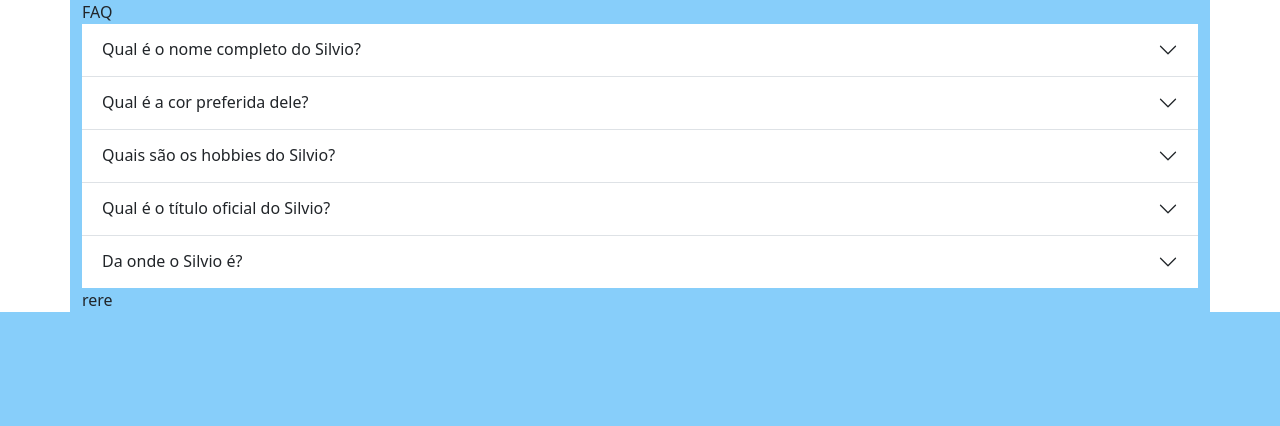
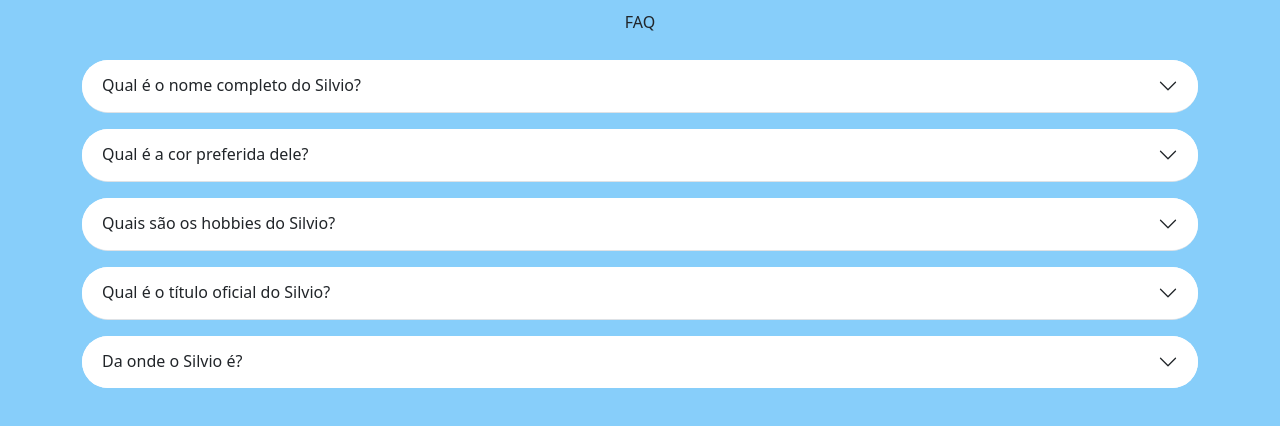
Before and after one commit to Zyncronia/FAQ, a plain HTML site: page index.html in a window 1280 px wide. Drawn offline with nearby package versions, Linux system fonts and the light colour scheme.

Commit message:
terminado o projeto e colocado o border radius

```diff
--- a/index.html
+++ b/index.html
@@ -13,7 +13,7 @@
         <header>FAQ</header>
 
         <div class="accordion accordion-flush" id="accordionFlushExample">
-            <div class="accordion-item">
+            <div class="accordion-item my-3">
               <h2 class="accordion-header">
                 <button class="accordion-button collapsed" type="button" data-bs-toggle="collapse" data-bs-target="#flush-collapseOne" aria-expanded="false" aria-controls="flush-collapseOne">
                  Qual é o nome completo do Silvio?
@@ -23,7 +23,7 @@
                 <div class="accordion-body">Silvio da Silva Sauro Junior </div>
               </div>
             </div>
-            <div class="accordion-item">
+            <div class="accordion-item my-3">
               <h2 class="accordion-header">
                 <button class="accordion-button collapsed" type="button" data-bs-toggle="collapse" data-bs-target="#flush-collapseTwo" aria-expanded="false" aria-controls="flush-collapseTwo">
                   Qual é a cor preferida dele?
@@ -33,7 +33,7 @@
                 <div class="accordion-body">Azul.</div>
               </div>
             </div>
-            <div class="accordion-item">
+            <div class="accordion-item my-3">
               <h2 class="accordion-header">
                 <button class="accordion-button collapsed" type="button" data-bs-toggle="collapse" data-bs-target="#flush-collapseThree" aria-expanded="false" aria-controls="flush-collapseThree">
                   Quais são os hobbies do Silvio?
@@ -43,7 +43,7 @@
                 <div class="accordion-body">Andar de bicicleta, nadar na piscina e passear em São Chico.</div>
               </div>
             </div>
-            <div class="accordion-item">
+            <div class="accordion-item my-3">
                 <h2 class="accordion-header">
                   <button class="accordion-button collapsed" type="button" data-bs-toggle="collapse" data-bs-target="#flush-collapseFour" aria-expanded="false" aria-controls="flush-collapseFour">
                     Qual é o título oficial do Silvio?
@@ -53,7 +53,7 @@
                   <div class="accordion-body">Patrimônio cultural e tombado do SENAI Joinville - Norte</div>
                 </div>
               </div>
-              <div class="accordion-item">
+              <div class="accordion-item my-3">
                 <h2 class="accordion-header">
                   <button class="accordion-button collapsed" type="button" data-bs-toggle="collapse" data-bs-target="#flush-collapseFive" aria-expanded="false" aria-controls="flush-collapseFive">
                     Da onde o Silvio é?
@@ -64,7 +64,7 @@
                 </div>
               </div>
 
-rere
+
           </div>
 
      </div>
--- a/style.css
+++ b/style.css
@@ -1,6 +1,14 @@
 *{
     box-sizing: border-box;
+
+}
+body{
     background-color: lightskyblue;
+}
+
+header{
+    padding: 10px;
+    text-align: center;
 }
 link{
     display: none;
@@ -9,6 +17,7 @@ header{
     align-items: center;
 }
 
-.accordion-item{
-    border-radius: 15px;
+
+.accordion-item, .accordion-button{
+    border-radius: 160px !important;
 }
```
